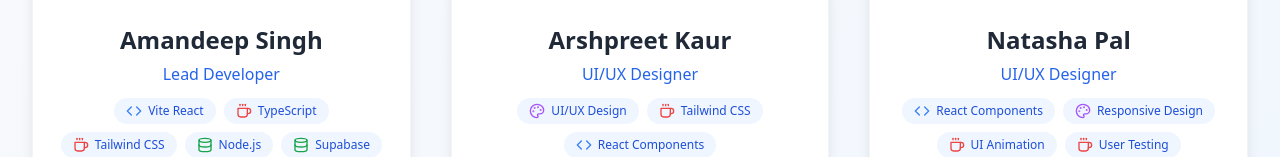
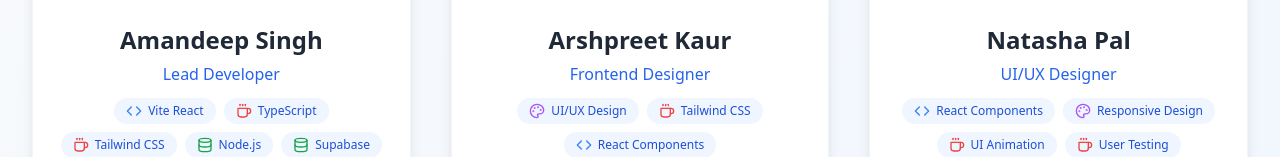
Before and after one commit to DevxAman/Grievance-redressal-portal-GNE, a React (Vite) app: page /developers in a window 1280 px wide. Shown: the part 721-878 px from the top of the page. Built offline with nearby package versions, Linux system fonts and the light colour scheme; no server answers.

Commit message:
developer page

```diff
--- a/src/pages/DevelopersPage.tsx
+++ b/src/pages/DevelopersPage.tsx
@@ -170,7 +170,7 @@ const DevelopersPage: React.FC = () => {
     },
     {
       name: 'Arshpreet Kaur',
-      role: 'UI/UX Designer',
+      role: 'Frontend Designer',
     //   bio: 'Creative designer who crafted the user interface for the grievance form and dashboard components. Implemented responsive layouts with Tailwind CSS and designed accessible user flows that significantly enhance the user experience across all device sizes.',
       image: '/images/developers/1723293470441.jpeg',
       skills: ['UI/UX Design', 'Tailwind CSS', 'React Components','Frontend Development', 'Accessibility'],
```
